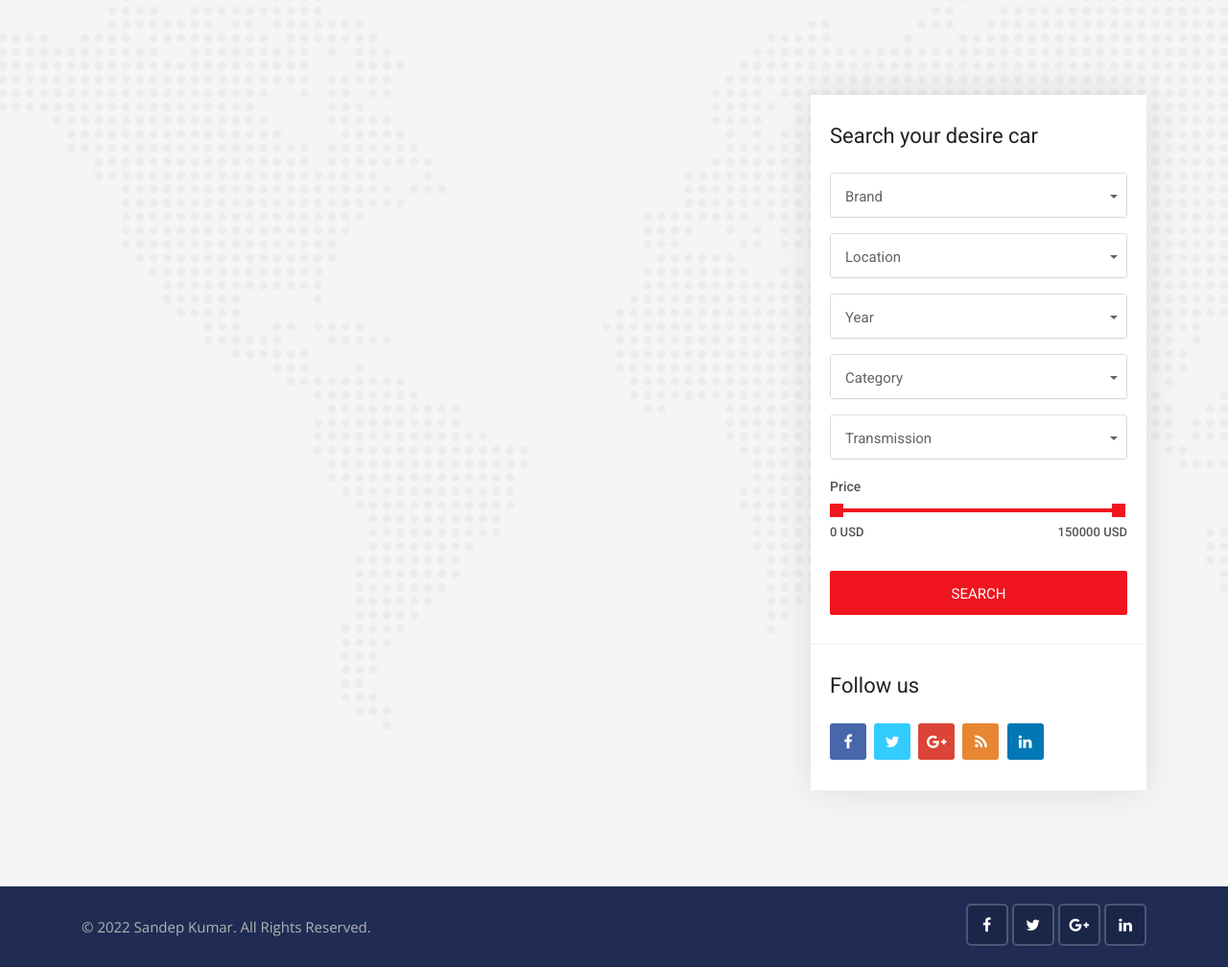
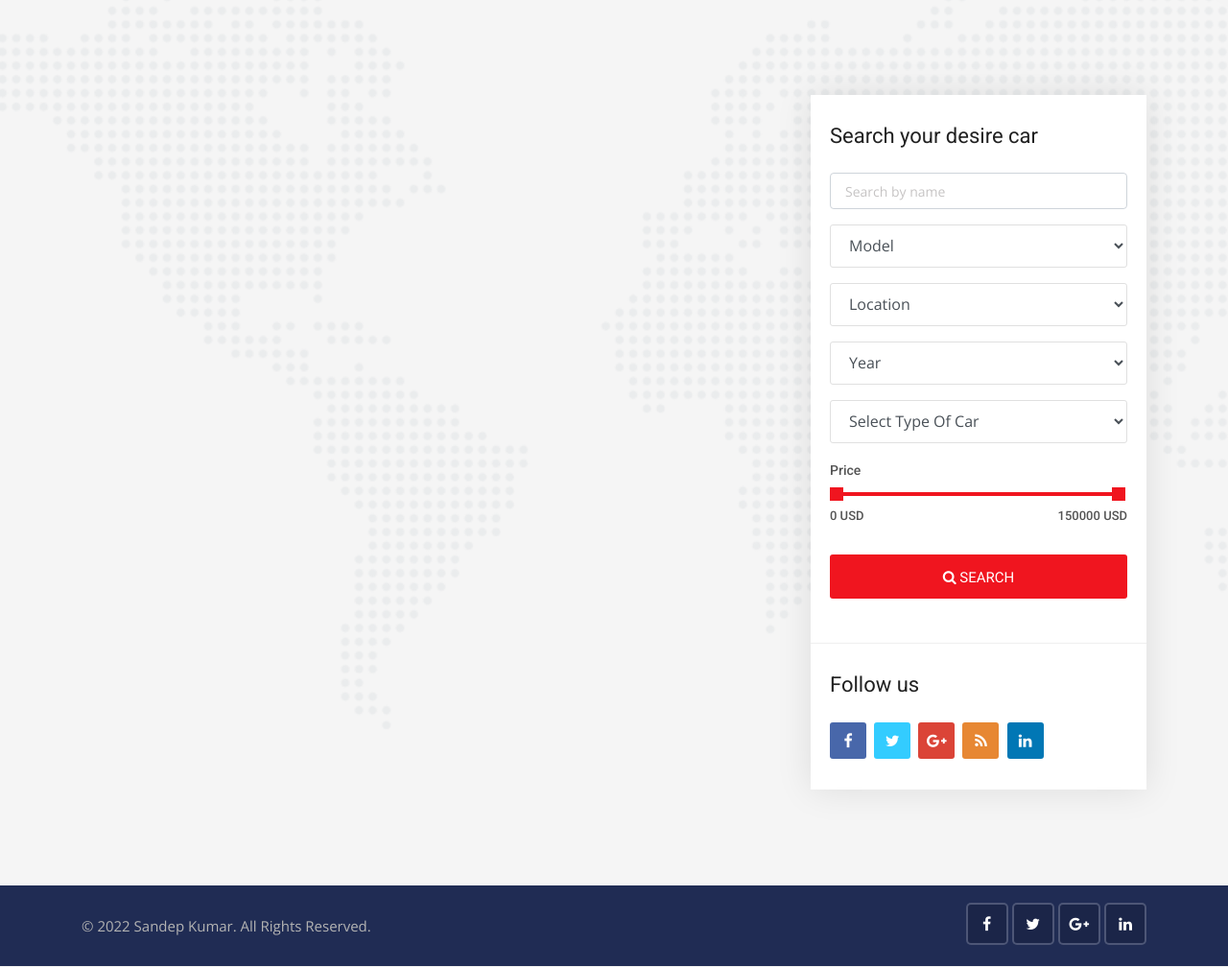
Before and after one commit to SANDEEP9559/CARZONE, a Django app: page /cars in a window 1280 px wide. Shown: the part 361-1369 px from the top of the page at 96% size. Run offline with Django 4.2, Linux system fonts and the light colour scheme; data that the repository does not hold is empty; some libraries are stand-ins or nearby versions.

Commit message:
Updated search functionalities

```diff
--- a/cars/urls.py
+++ b/cars/urls.py
@@ -6,5 +6,6 @@ from . import views
 urlpatterns = [
       path('', views.cars , name = 'cars'),
       path('<int:id>', views.car_detail, name='car_detail'),
+      path('search', views.search, name='search'),
 
 ]
--- a/cars/views.py
+++ b/cars/views.py
@@ -7,11 +7,20 @@ def cars(request):
     paginator = Paginator(cars, 4)
     page = request.GET.get('page')
     paged_cars = paginator.get_page(page)
+
+    model_search = Car.objects.values_list('model', flat=True).distinct()
+    city_search = Car.objects.values_list('city', flat=True).distinct()
+    year_search = Car.objects.values_list('year', flat=True).distinct()
+    body_style_search = Car.objects.values_list('body_style', flat=True).distinct()
+
     data = {
         'cars': paged_cars,
+        'model_search': model_search,
+        'city_search': city_search,
+        'year_search': year_search,
+        'body_style_search': body_style_search,
     }
-
-    return render(request, 'cars/cars.html',data)
+    return render(request, 'cars/cars.html', data)
 
 def car_detail(request, id):
     single_car = get_object_or_404(Car, pk=id)
@@ -20,3 +29,56 @@ def car_detail(request, id):
         'single_car': single_car,
     }
     return render(request, 'cars/car_detail.html', data)
+
+
+
+
+def search(request):
+    cars = Car.objects.order_by('-created_date')
+
+    model_search = Car.objects.values_list('model', flat=True).distinct()
+    city_search = Car.objects.values_list('city', flat=True).distinct()
+    year_search = Car.objects.values_list('year', flat=True).distinct()
+    body_style_search = Car.objects.values_list('body_style', flat=True).distinct()
+    transmission_search = Car.objects.values_list('transmission', flat=True).distinct()
+
+    if 'keyword' in request.GET:
+        keyword = request.GET['keyword']
+        if keyword:
+            cars = cars.filter(description__icontains=keyword)
+
+    if 'model' in request.GET:
+        model = request.GET['model']
+        if model:
+            cars = cars.filter(model__iexact=model)
+
+    if 'city' in request.GET:
+        city = request.GET['city']
+        if city:
+            cars = cars.filter(city__iexact=city)
+
+    if 'year' in request.GET:
+        year = request.GET['year']
+        if year:
+            cars = cars.filter(year__iexact=year)
+
+    if 'body_style' in request.GET:
+        body_style = request.GET['body_style']
+        if body_style:
+            cars = cars.filter(body_style__iexact=body_style)
+
+    if 'min_price' in request.GET:
+        min_price = request.GET['min_price']
+        max_price = request.GET['max_price']
+        if max_price:
+            cars = cars.filter(price__gte=min_price, price__lte=max_price)
+
+    data = {
+        'cars': cars,
+        'model_search': model_search,
+        'city_search': city_search,
+        'year_search': year_search,
+        'body_style_search': body_style_search,
+        'transmission_search': transmission_search,
+    }
+    return render(request, 'cars/search.html', data)
--- a/templates/base.html
+++ b/templates/base.html
@@ -58,7 +58,7 @@
 <!-- Full Page Search -->
 <div id="full-page-search">
     <button type="button" class="close">×</button>
-    <form action="https://storage.googleapis.com/theme-vessel/carhouse/index.html#" class="search-header">
+    <form action="{% url 'search' %}" class="search-header">
         <input type="search" value="" placeholder="type keyword(s) here. Eg: audi, benz etc" />
         <button type="submit" class="btn btn-sm button-theme">Search</button>
     </form>
--- a/templates/cars/cars.html
+++ b/templates/cars/cars.html
@@ -133,64 +133,52 @@
                     <!-- Advanced search start -->
                     <div class="widget advanced-search2">
                         <h3 class="sidebar-title">Search your desire car</h3>
-                        <form method="GET">
+                        <form action="{% url 'search' %}" method="">
                             <div class="form-group">
-                                <select class="selectpicker search-fields" name="brand">
-                                    <option>Brand</option>
-                                    <option>Any</option>
-                                    <option>New</option>
-                                    <option>Semi-New</option>
-                                    <option>Damaged</option>
-                                    <option>Used</option>
+                                <input type="text" name="keyword" placeholder="Search by name" class="form-control">
+                            </div>
+
+                            <div class="form-group">
+                                <select class="form-control search-fields" name="model">
+                                    <option selected="true" disabled="disabled">Model</option>
+                                    {% for model in model_search %}
+                                      <option value="{{model}}">{{model}}</option>
+                                    {% endfor %}
                                 </select>
                             </div>
                             <div class="form-group">
-                                <select class="selectpicker search-fields" name="location">
-                                    <option>Location</option>
-                                    <option>United States</option>
-                                    <option>United Kingdom</option>
-                                    <option>American Samoa</option>
-                                    <option>Belgium</option>
-                                    <option>Cameroon</option>
-                                    <option>Canada</option>
+                                <select class="form-control search-fields" name="city">
+                                    <option selected="true" disabled="disabled">Location</option>
+                                    {% for city in city_search %}
+                                      <option value="{{city}}">{{city}}</option>
+                                    {% endfor %}
                                 </select>
                             </div>
                             <div class="form-group">
-                                <select class="selectpicker search-fields" name="year">
-                                    <option>Year</option>
-                                    <option>2016</option>
-                                    <option>2017</option>
-                                    <option>2018</option>
-                                    <option>2019</option>
-                                    <option>2020</option>
+                                <select class="form-control search-fields" name="year">
+                                    <option selected="true" disabled="disabled">Year</option>
+                                    {% for year in year_search %}
+                                      <option value="{{year}}">{{year}}</option>
+                                    {% endfor %}
                                 </select>
                             </div>
                             <div class="form-group">
-                                <select class="selectpicker search-fields" name="category">
-                                    <option>Category</option>
-                                    <option>Luxury Car</option>
-                                    <option>Pickup Truck</option>
-                                    <option>Minivan</option>
-                                    <option>Truck</option>
-                                    <option>Sports Car</option>
-                                    <option>Wagon</option>
-                                </select>
-                            </div>
-                            <div class="form-group">
-                                <select class="selectpicker search-fields" name="transmission">
-                                    <option>Transmission</option>
-                                    <option>Automatic</option>
-                                    <option>Manual</option>
-                                    <option>Tiptronic</option>
+                                <select class="form-control search-fields" name="body_style">
+                                    <option selected="true" disabled="disabled">Select Type Of Car</option>
+                                    {% for body_style in body_style_search %}
+                                      <option value="{{body_style}}">{{body_style}}</option>
+                                    {% endfor %}
                                 </select>
                             </div>
                             <div class="range-slider clearfix">
-                                <label>Price</label>
-                                <div data-min="0" data-max="150000"  data-min-name="min_price" data-max-name="max_price" data-unit="USD" class="range-slider-ui ui-slider" aria-disabled="false"></div>
-                                <div class="clearfix"></div>
-                            </div>
-                            <div class="form-group mb-0">
-                                <button class="search-button btn">Search</button>
+                                            <label>Price</label>
+                                            <div data-min="0" data-max="150000"  data-min-name="min_price" data-max-name="max_price" data-unit="USD" class="range-slider-ui ui-slider" aria-disabled="false"></div>
+                                            <div class="clearfix"></div>
+                                        </div>
+                            <div class="form-group">
+                                <button class="btn btn-block button-theme btn-md">
+                                    <i class="fa fa-search"></i> Search
+                                </button>
                             </div>
                         </form>
                     </div>
```
Also changed, not shown: carzone/static/css/admin.css (added, +37 -0 lines), pages/views.py (+13 -4 lines), static/css/admin.css (added, +37 -0 lines), templates/admin/base_site.html (added, +12 -0 lines), templates/cars/search.html (added, +191 -0 lines), templates/pages/home.html (+23 -32 lines).
